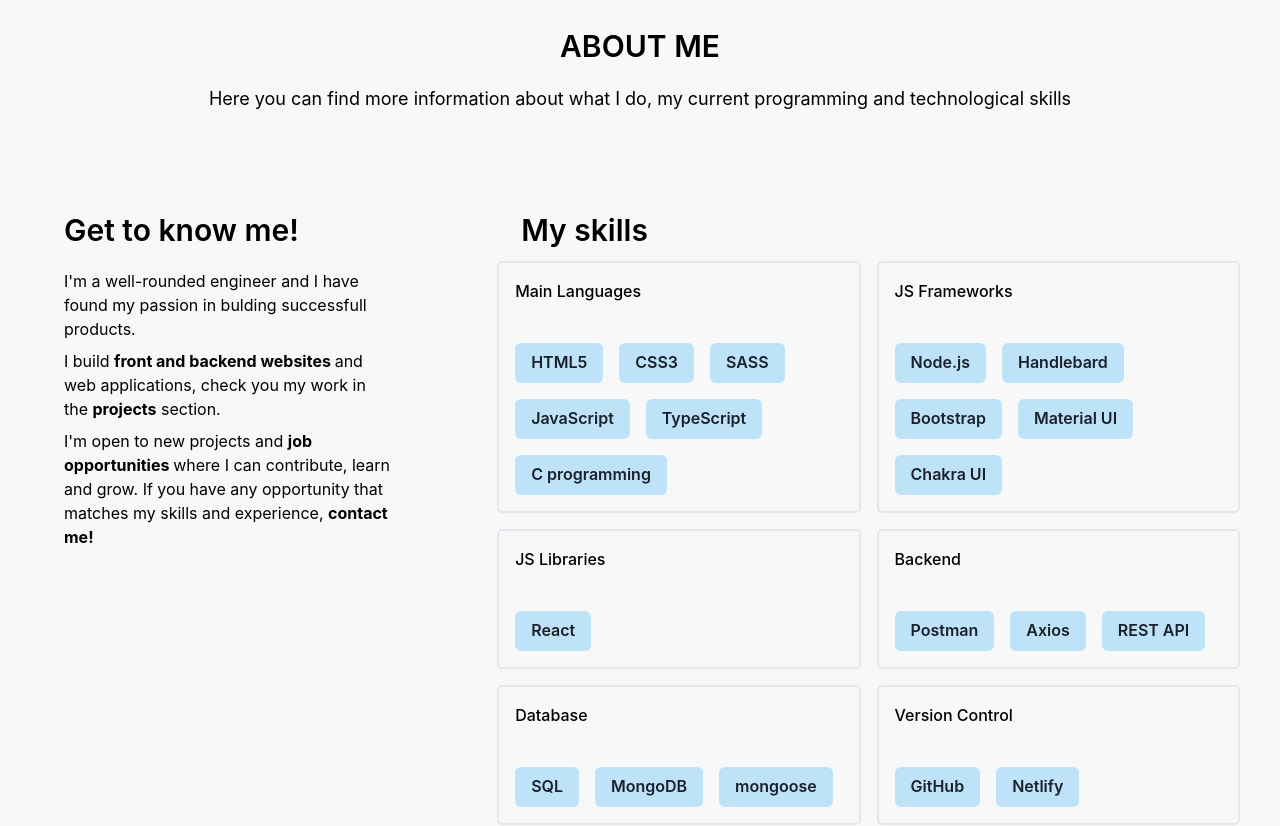
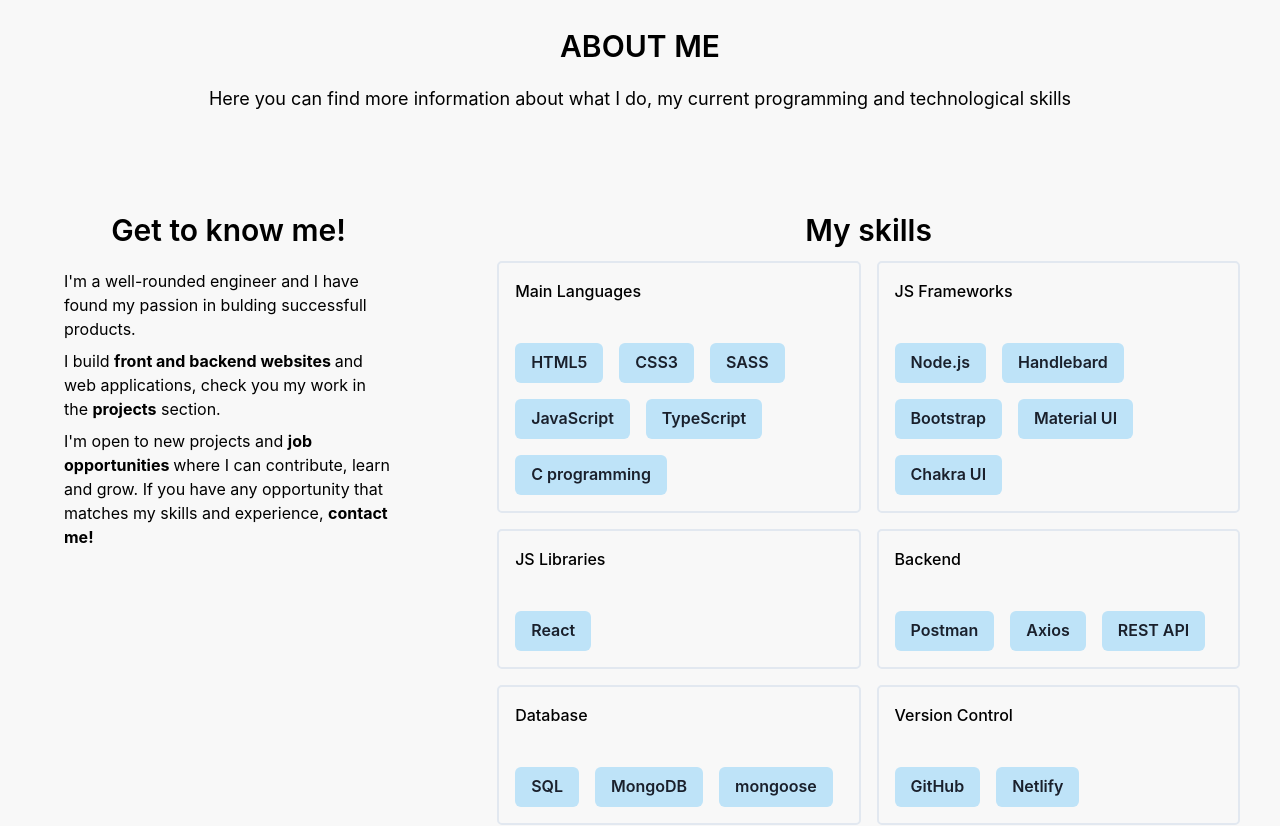
Before and after one commit to begopla/portfolio, a React (Create React App) app: page / in a window 1280 px wide. Shown: the part 820-1646 px from the top of the page. Built offline with nearby package versions, Linux system fonts and the light colour scheme.

Commit message:
small changes

```diff
--- a/src/components/About/About.jsx
+++ b/src/components/About/About.jsx
@@ -6,6 +6,7 @@
   useColorModeValue,
   Show,
   Hide,
+  Center,
 } from "@chakra-ui/react";
 
 import "./About.css";
@@ -22,17 +23,17 @@
         <Box as="h2" fontSize="3xl" fontWeight="600" mt="8vh">
           <span className="about-heading">ABOUT ME</span>
         </Box>
-        <Text mt="2vh" mb="2vh" ml="5vw" mr="5vw" fontSize="large">
+        <Center><Text mt="2vh" mb="2vh" ml="5vw" mr="5vw" fontSize="large">
           Here you can find more information about what I do, my current
           programming and technological skills
-        </Text>
+        </Text></Center>
       </Flex>
       <Show above="768px">
         <Flex>
           <Box mt="10vh" ml="5vw" mr="5vw" width="35%">
-            <Box as="h4" fontSize="3xl" fontWeight="600">
+           <Center> <Box as="h4" fontSize="3xl" fontWeight="600">
               Get to know me!
-            </Box>
+            </Box></Center>
             <Text mt="2vh" >
               {/* Passioned about technology, I'm devoted to make people's life easier
           by making technology available.*/}
@@ -59,7 +60,7 @@
       </Show>
 
       <Hide above="768px">
-        <Box
+        <Center> <Box
           as="h4"
           fontSize="3xl"
           fontWeight="600"
@@ -68,7 +69,7 @@
           mr="5vw"
         >
           Get to know me!
-        </Box>
+        </Box></Center>
         <Text mt="1vh" mb="2vh" ml="5vw" mr="5vw">
           Passioned about technology, I'm devoted to make people's life easier
           by making technology available. I'm a well-rounded engineer and I have
@@ -84,6 +85,7 @@
           my skills and experience,{" "}
           <span className="highlighted">contact me!</span>
         </Text>
+
         <Skills />
       </Hide>
     </Box>
--- a/src/components/Skills/Skills.jsx
+++ b/src/components/Skills/Skills.jsx
@@ -8,15 +8,16 @@
   SimpleGrid,
   Stack,
   Text,
-  useColorModeValue
+  useColorModeValue,
+  Center
 } from "@chakra-ui/react";
 const Skills = () => {
   return (
     <Box id="skills" >
       <Flex direction="column" align="flexStart" >
-        <Box as="h4" fontSize="3xl" fontWeight="600" mt="10vh" ml='5vw' >
+       <Center> <Box as="h4" fontSize="3xl" fontWeight="600" mt="10vh" >
           My skills
-        </Box>
+        </Box></Center>
         <Flex direction="column" align="center" margin='0 2rem 0 2rem ' >
         <SimpleGrid columns={[1, 2, 1, 2]} >
           {/* Main Languagues */}
--- a/src/data/experience.json
+++ b/src/data/experience.json
@@ -45,6 +45,6 @@
         "institution": "Technical University of Valencia",
         "name": " Industrial Engineering",
         "description": "5 year master's programme in Industrial Engineering.",
-        "date": "Aug13 - Jun15"
+        "date": "Sept09 - Jun14"
     }
 ]
```
